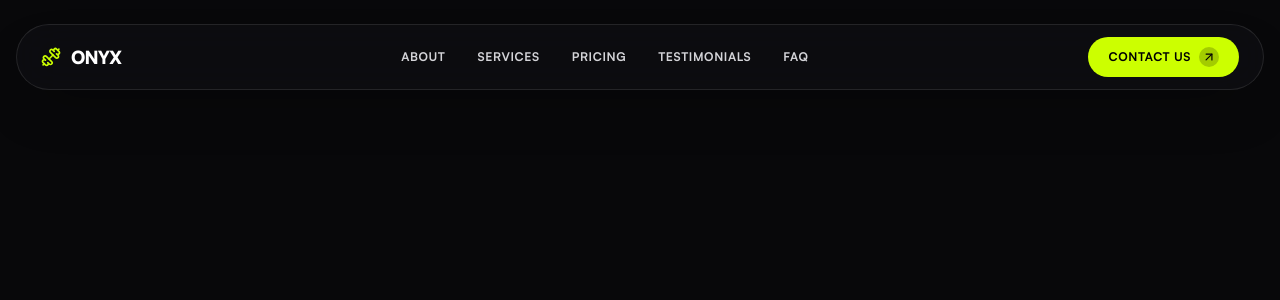
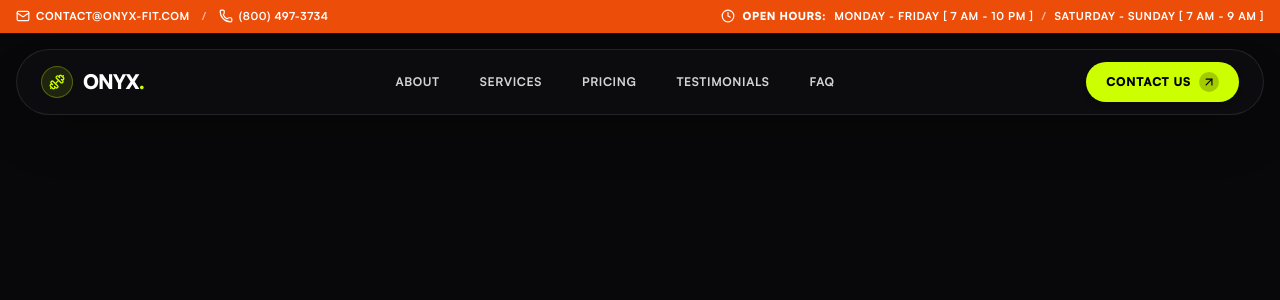
Before and after one commit to CodeArtisanRiz/Onyx, a React (Vite) app: page / in a window 1280 px wide. Shown: the top 300 px of the page. Built offline with nearby package versions, Linux system fonts and the light colour scheme.

Commit message:
Add top contact & hours banner to Navbar matching original Framer header

```diff
--- a/src/components/Navbar.tsx
+++ b/src/components/Navbar.tsx
@@ -1,5 +1,5 @@
 import React, { useState } from 'react'
-import { Menu, X, ArrowUpRight, Dumbbell } from 'lucide-react'
+import { Menu, X, ArrowUpRight, Dumbbell, Mail, Phone, Clock } from 'lucide-react'
 
 export const Navbar: React.FC = () => {
   const [mobileOpen, setMobileOpen] = useState(false)
@@ -13,23 +13,55 @@ export const Navbar: React.FC = () => {
   ]
 
   return (
-    <header className="fixed top-0 left-0 right-0 z-50 px-4 py-4 md:py-6 transition-all duration-300">
+    <header className="fixed top-0 left-0 right-0 z-50 transition-all duration-300">
+      {/* Top Banner (Orange / Flame Accent) */}
+      <div className="bg-[#ec4d09] text-white text-[11px] font-bold tracking-wider py-2 px-4 shadow-sm font-sans">
+        <div className="max-w-7xl mx-auto flex flex-col sm:flex-row items-center justify-between gap-2 text-center sm:text-left">
+          {/* Left Contact Info */}
+          <div className="flex items-center gap-3">
+            <a href="mailto:CONTACT@ONYX-FIT.COM" className="hover:underline flex items-center gap-1.5">
+              <Mail className="w-3.5 h-3.5" />
+              <span>CONTACT@ONYX-FIT.COM</span>
+            </a>
+            <span className="opacity-60">/</span>
+            <a href="tel:8004973734" className="hover:underline flex items-center gap-1.5">
+              <Phone className="w-3.5 h-3.5" />
+              <span>(800) 497-3734</span>
+            </a>
+          </div>
+
+          {/* Right Open Hours Info */}
+          <div className="hidden md:flex items-center gap-2">
+            <Clock className="w-3.5 h-3.5" />
+            <span className="font-extrabold uppercase">OPEN HOURS:</span>
+            <span>MONDAY - FRIDAY [ 7 AM - 10 PM ]</span>
+            <span className="opacity-60">/</span>
+            <span>SATURDAY - SUNDAY [ 7 AM - 9 AM ]</span>
+          </div>
+        </div>
+      </div>
+
+      {/* Floating Main Navbar Container */}
+      <div className="px-4 py-3 md:py-4">
         <div className="max-w-7xl mx-auto flex items-center justify-between bg-[#0e0e12]/80 backdrop-blur-xl border border-white/10 rounded-full px-6 py-3 shadow-2xl">
-        {/* Logo */}
-        <a href="#" className="flex items-center gap-2.5">
-          <Dumbbell className="w-5 h-5 text-[#ccff00]" />
-          <span className="text-lg font-black tracking-tighter text-white uppercase font-sans">
-            ONYX
+
+          {/* Logo: Dumbbell Icon + ONYX Text */}
+          <a href="#" className="flex items-center gap-2.5 group">
+            <div className="w-8 h-8 rounded-full bg-[#ccff00]/10 border border-[#ccff00]/30 flex items-center justify-center group-hover:scale-105 transition-transform">
+              <Dumbbell className="w-4 h-4 text-[#ccff00]" />
+            </div>
+            <span className="text-xl font-black tracking-tighter text-white uppercase font-sans">
+              ONYX<span className="text-[#ccff00]">.</span>
             </span>
           </a>
 
           {/* Desktop Nav Links */}
-        <nav className="hidden lg:flex items-center gap-8">
+          <nav className="hidden lg:flex items-center gap-2">
             {navLinks.map((link) => (
               <a
                 key={link.name}
                 href={link.href}
-              className="text-xs font-semibold tracking-wider text-zinc-300 hover:text-[#ccff00] transition-colors"
+                className="text-xs font-bold tracking-wider text-zinc-300 hover:text-white hover:bg-white/10 px-4 py-2 rounded-full transition-all duration-200 font-sans"
               >
                 {link.name}
               </a>
@@ -40,7 +72,7 @@ export const Navbar: React.FC = () => {
           <div className="hidden lg:flex items-center">
             <a
               href="#contact"
-            className="inline-flex items-center gap-2 bg-[#ccff00] hover:bg-[#b8e600] text-black font-bold text-xs uppercase tracking-wider px-5 py-2.5 rounded-full transition-all duration-200 hover:scale-105"
+              className="inline-flex items-center gap-2 bg-[#ccff00] hover:bg-[#b8e600] text-black font-extrabold text-xs uppercase tracking-wider px-5 py-2.5 rounded-full transition-all duration-200 hover:scale-105 shadow-md font-sans"
             >
               <span>CONTACT US</span>
               <div className="w-5 h-5 rounded-full bg-black/20 flex items-center justify-center">
@@ -52,7 +84,7 @@ export const Navbar: React.FC = () => {
           {/* Mobile Menu Toggle */}
           <button
             onClick={() => setMobileOpen(!mobileOpen)}
-          className="lg:hidden p-2 text-zinc-300 hover:text-white"
+            className="lg:hidden p-2 text-zinc-300 hover:text-white transition-colors cursor-pointer"
             aria-label="Toggle menu"
           >
             {mobileOpen ? <X className="w-6 h-6" /> : <Menu className="w-6 h-6" />}
@@ -68,7 +100,7 @@ export const Navbar: React.FC = () => {
                   key={link.name}
                   href={link.href}
                   onClick={() => setMobileOpen(false)}
-                className="text-sm font-semibold tracking-wider text-zinc-200 hover:text-[#ccff00] transition-colors py-2 border-b border-white/5"
+                  className="text-sm font-semibold tracking-wider text-zinc-200 hover:text-[#ccff00] transition-colors py-2 border-b border-white/5 font-sans"
                 >
                   {link.name}
                 </a>
@@ -76,14 +108,15 @@ export const Navbar: React.FC = () => {
               <a
                 href="#contact"
                 onClick={() => setMobileOpen(false)}
-              className="mt-2 inline-flex items-center justify-center gap-2 bg-[#ccff00] text-black font-bold text-xs uppercase tracking-wider px-5 py-3 rounded-full"
+                className="mt-2 inline-flex items-center justify-center gap-2 bg-[#ccff00] text-black font-bold text-xs uppercase tracking-wider px-5 py-3 rounded-full font-sans"
               >
                 <span>CONTACT US</span>
-              <ArrowUpRight className="w-4 h-4" />
+                <ArrowUpRight className="w-4 h-4 text-black" />
               </a>
             </nav>
           </div>
         )}
+      </div>
     </header>
   )
 }
```
Lines whose indentation alone changed are shown as unchanged.
